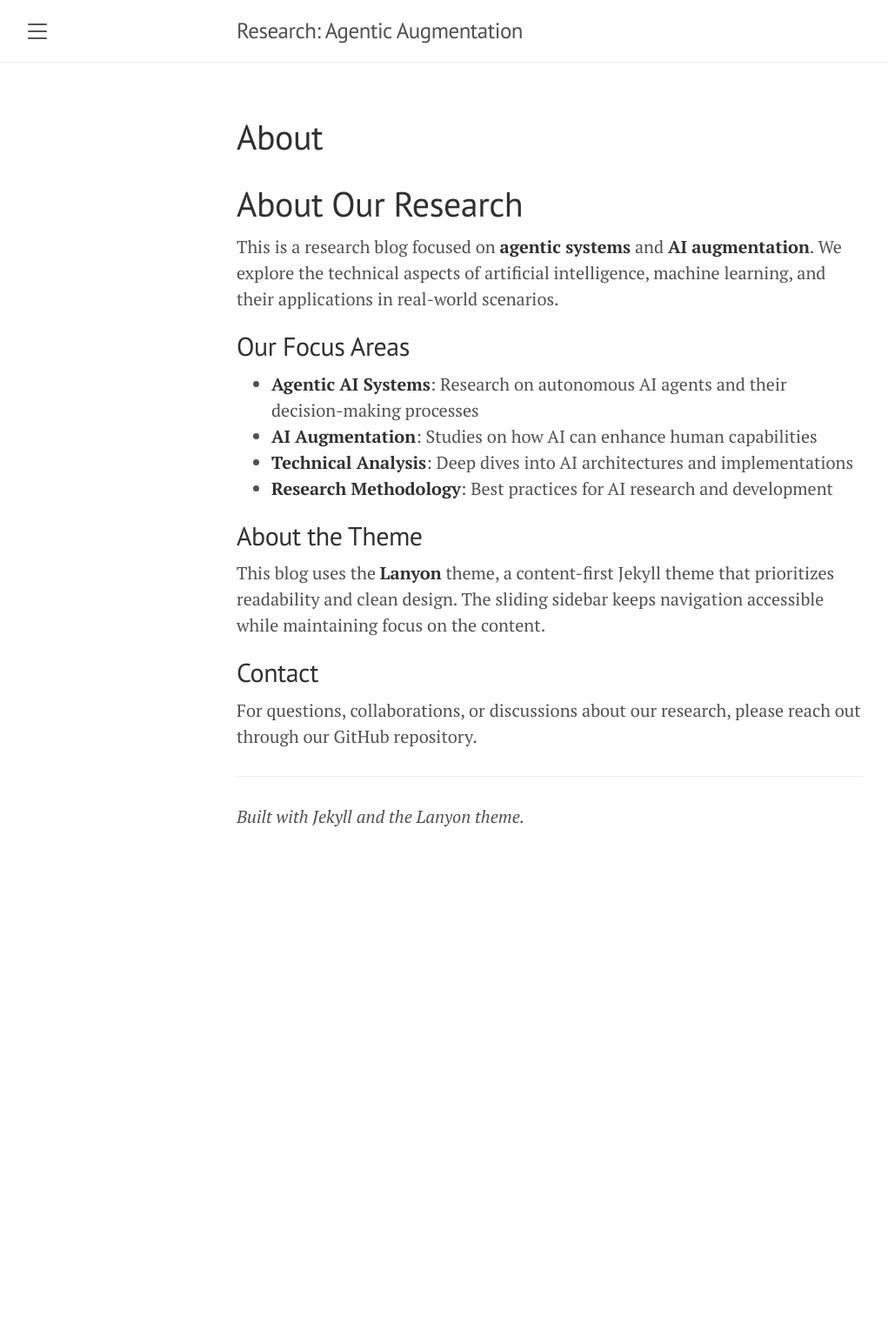
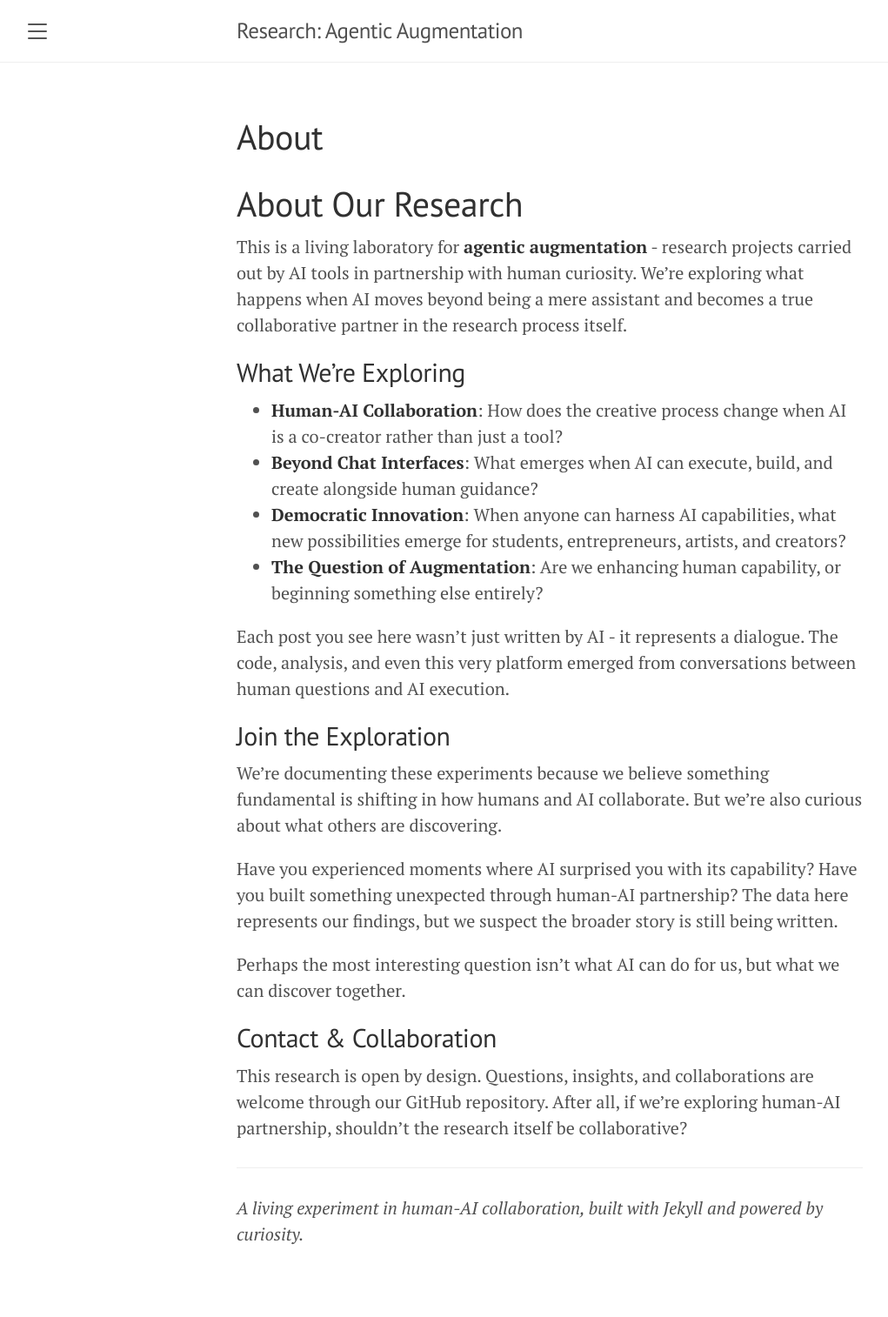
Before and after one commit to shrwnsan/research, a Jekyll site: the page built from about.md, in a window 1280 px wide. Shown: the whole page at 87% size, without its empty margins (8-1029 px from the left). Built offline with Jekyll 4.4.1, drawn with Linux system fonts in a browser that asks for light colours; before the commit the page ends 1034 px from its top, so only the background shows below that.

Commit message:
docs: comprehensive documentation overhaul with agentic augmentation focus
Complete documentation restructure to align with our research mission on human-AI
collaboration and augmentation across all domains.

Major updates:
- Reframe README from technical blog to agentic augmentation research platform
- Adopt smart casual Socratic tone that invites broad audience engagement
- Position research projects as carried out by AI tools with human guidance
- Expand scope beyond developers/researchers to students, entrepreneurs, artists
- Add comprehensive About page with human-AI collaboration philosophy
- Create detailed Colophon with research methodology and editorial approach
- Document emergent ICP around AI as augmentor beyond just research partner
- Include publication ethics and AI attribution transparency

This documentation now accurately reflects our mission to explore how AI augmentation
amplifies human potential across every domain of endeavor, not just technical
research. The tone invites curiosity and participation while maintaining authority
through data-driven findings and transparent methodology.

Co-Authored-By: GLM <zai-org@users.noreply.github.com>

```diff
--- a/_includes/sidebar.html
+++ b/_includes/sidebar.html
@@ -30,7 +30,9 @@
 
   <div class="sidebar-item">
     <p>
-      &copy; {{ site.time | date: '%Y' }}. All rights reserved.
+      &copy; {{ site.time | date: '%Y' }} ·
+      <a href="https://github.com/shrwnsan" target="_blank">@shrwnsan</a>.
+      All rights reserved.
     </p>
   </div>
 </div>
--- a/about.md
+++ b/about.md
@@ -6,23 +6,29 @@ description: "About our research blog"
 
 # About Our Research
 
-This is a research blog focused on **agentic systems** and **AI augmentation**. We explore the technical aspects of artificial intelligence, machine learning, and their applications in real-world scenarios.
+This is a living laboratory for **agentic augmentation** - research projects carried out by AI tools in partnership with human curiosity. We're exploring what happens when AI moves beyond being a mere assistant and becomes a true collaborative partner in the research process itself.
 
-## Our Focus Areas
+## What We're Exploring
 
-- **Agentic AI Systems**: Research on autonomous AI agents and their decision-making processes
-- **AI Augmentation**: Studies on how AI can enhance human capabilities
-- **Technical Analysis**: Deep dives into AI architectures and implementations
-- **Research Methodology**: Best practices for AI research and development
+- **Human-AI Collaboration**: How does the creative process change when AI is a co-creator rather than just a tool?
+- **Beyond Chat Interfaces**: What emerges when AI can execute, build, and create alongside human guidance?
+- **Democratic Innovation**: When anyone can harness AI capabilities, what new possibilities emerge for students, entrepreneurs, artists, and creators?
+- **The Question of Augmentation**: Are we enhancing human capability, or beginning something else entirely?
 
-## About the Theme
+Each post you see here wasn't just written by AI - it represents a dialogue. The code, analysis, and even this very platform emerged from conversations between human questions and AI execution.
 
-This blog uses the **Lanyon** theme, a content-first Jekyll theme that prioritizes readability and clean design. The sliding sidebar keeps navigation accessible while maintaining focus on the content.
+## Join the Exploration
 
-## Contact
+We're documenting these experiments because we believe something fundamental is shifting in how humans and AI collaborate. But we're also curious about what others are discovering.
 
-For questions, collaborations, or discussions about our research, please reach out through our GitHub repository.
+Have you experienced moments where AI surprised you with its capability? Have you built something unexpected through human-AI partnership? The data here represents our findings, but we suspect the broader story is still being written.
+
+Perhaps the most interesting question isn't what AI can do for us, but what we can discover together.
+
+## Contact & Collaboration
+
+This research is open by design. Questions, insights, and collaborations are welcome through our GitHub repository. After all, if we're exploring human-AI partnership, shouldn't the research itself be collaborative?
 
 ---
 
-*Built with Jekyll and the Lanyon theme.*
+*A living experiment in human-AI collaboration, built with Jekyll and powered by curiosity.*
```
Also changed, not shown: colophon.md (added, +93 -0 lines), README.md.
